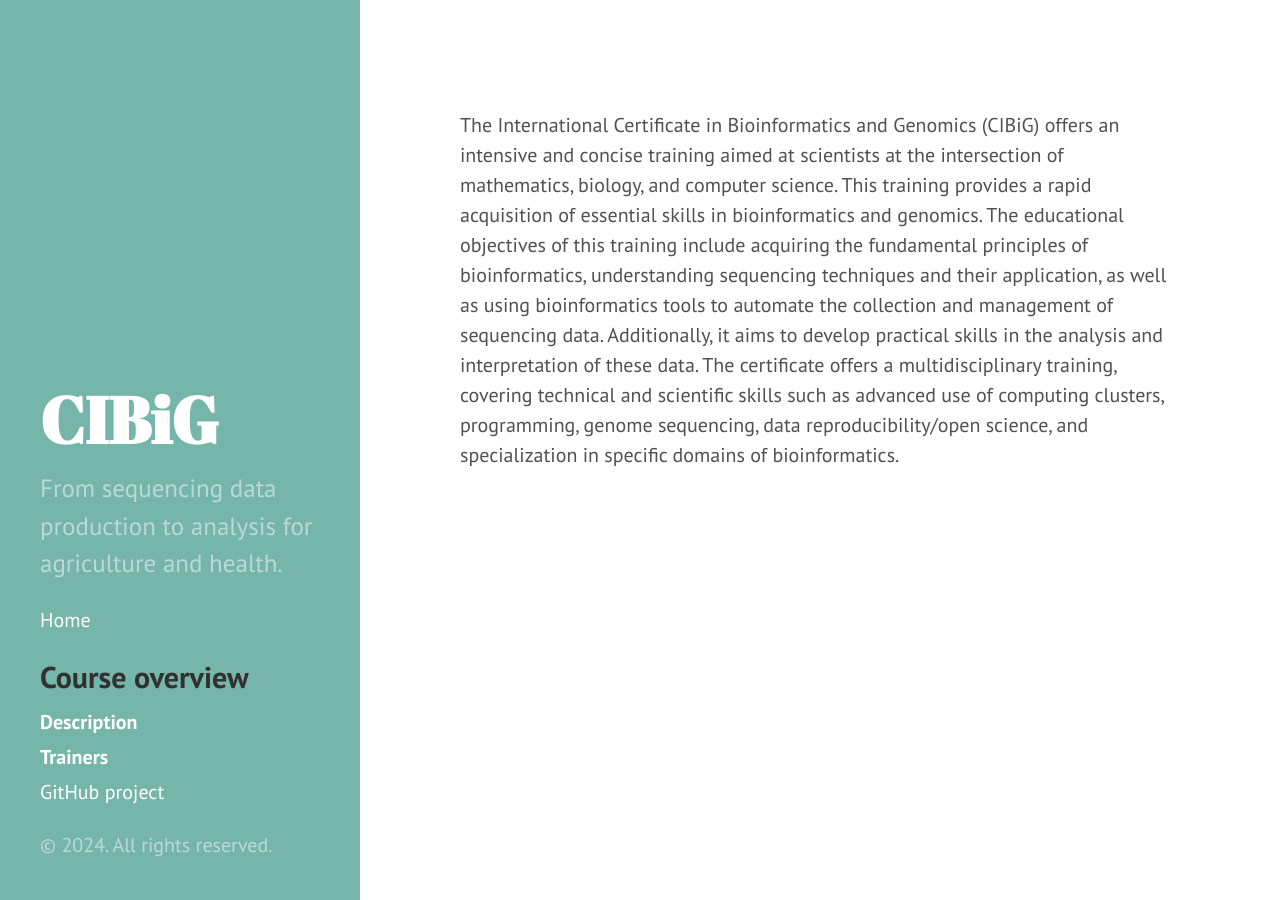
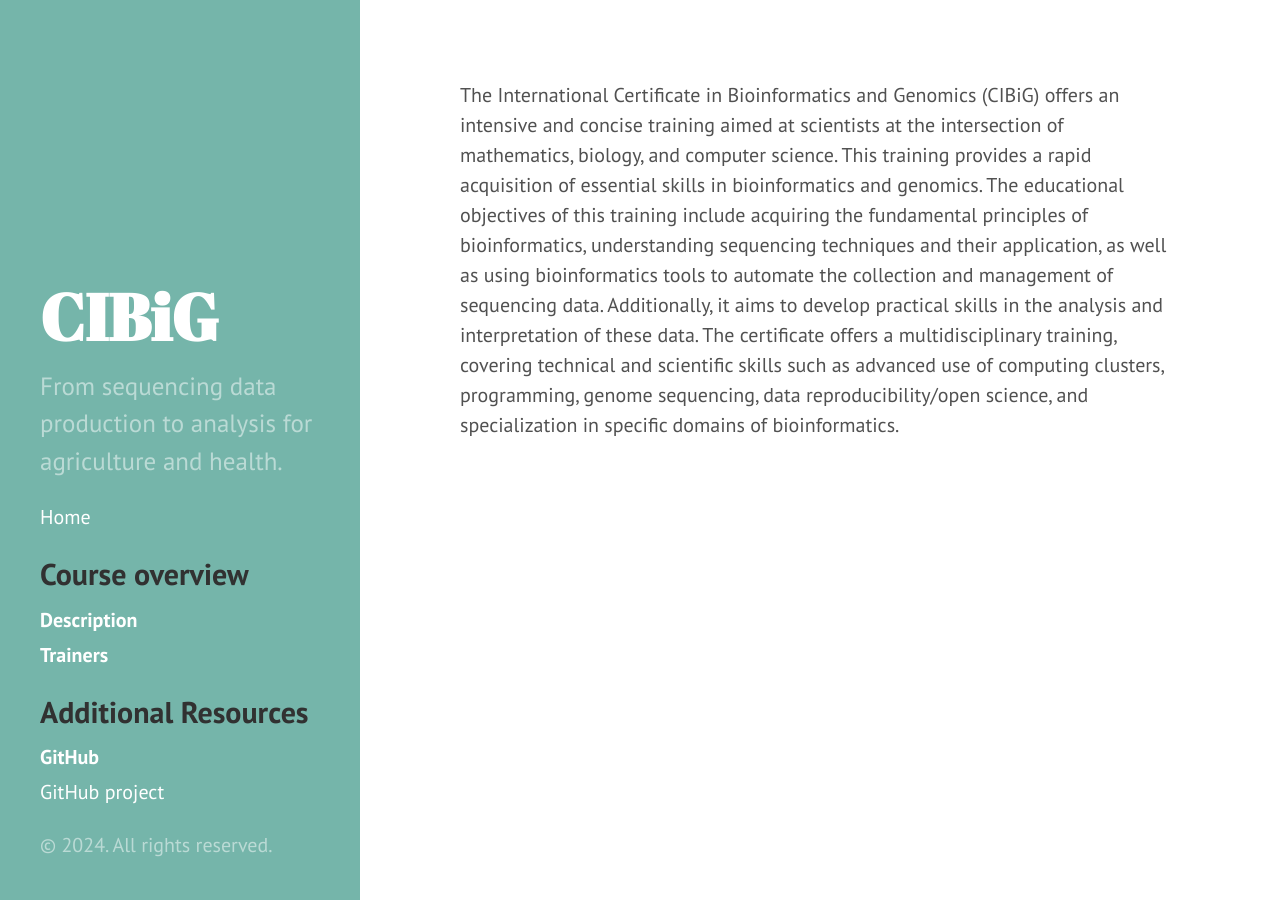
Before and after one commit to CIBiG-Course/CIBiG-course.github.io, a Jekyll site: the page built from docs/index.html, in a window 1280 px wide. Built offline with Jekyll 4.4.1, drawn with Linux system fonts in a browser that asks for light colours.

```diff
--- a/docs/_data/navigation.yaml
+++ b/docs/_data/navigation.yaml
@@ -4,3 +4,7 @@
     url: /intro/description/
   - title: Trainers
     url: /intro/trainers/
+- title: Additional Resources
+  pages:
+    - title: GitHub
+      url: https://github.com/CIBiG-Course/CIBiG-course.github.io
--- a/docs/_includes/sidebar.html
+++ b/docs/_includes/sidebar.html
@@ -1,4 +1,4 @@
-<<div class="sidebar">
+<div class="sidebar">
   <div class="container sidebar-sticky">
     <div class="sidebar-about">
       <h1>
```
Also changed, not shown: other parts of docs/_includes/sidebar.html (+2 -1 lines).
